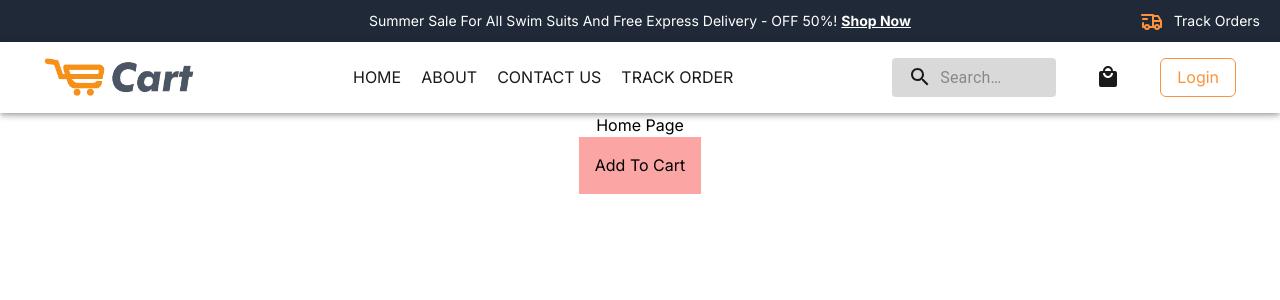
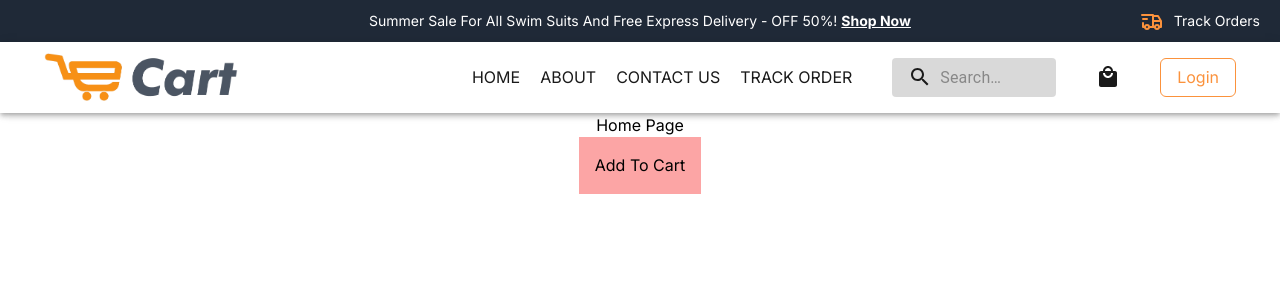
Before and after one commit to Babar78/eCart, a Next.js app in the folder client/: page / in a window 1280 px wide. Shown: the top 300 px of the page. Built offline with nearby package versions, Linux system fonts and the light colour scheme.

Commit message:
chore: Update image loading and styling in login and signup pages

```diff
--- a/client/app/login/page.tsx
+++ b/client/app/login/page.tsx
@@ -13,11 +13,18 @@ const LoginPage = () => {
           alt="Auth Page Image"
           width={805}
           height={780}
+          priority
         />
       </section>
       <section className="lg:col-span-3 lg:flex flex-col justify-center lg:items-start items-center lg:bg-transparent bg-white lg:rounded-none rounded-lg lg:p-0 p-10 sm:w-fit w-full">
         <div className="lg:block flex items-center justify-center">
-          <Image src="/logo/logo1.png" alt="Logo" width={150} height={100} />
+          <Image
+            src="/logo/logo1.png"
+            alt="Logo"
+            width={150}
+            height={100}
+            style={{ width: "100%", height: "auto" }}
+          />
         </div>
         <LoginForm />
         <div className="lg:w-[370px] w-full mt-5">
--- a/client/app/signup/page.tsx
+++ b/client/app/signup/page.tsx
@@ -13,11 +13,19 @@ const Signup = () => {
           alt="Auth Page Image"
           width={805}
           height={780}
+          priority
         />
       </section>
       <section className="lg:col-span-3 lg:flex flex-col justify-center lg:items-start items-center lg:bg-transparent bg-white lg:rounded-none rounded-lg lg:p-0 p-10 sm:w-fit w-full">
         <div className="lg:block flex items-center justify-center">
-          <Image src="/logo/logo1.png" alt="Logo" width={150} height={100} />
+          <Image
+            src="/logo/logo1.png"
+            alt="Logo"
+            width={150}
+            height={100}
+            style={{ width: "100%", height: "auto" }}
+            priority
+          />
         </div>
         <SignupForm />
         <div className="sm:w-[370px] w-full mt-5">
--- a/client/components/Navbar/Navbar.tsx
+++ b/client/components/Navbar/Navbar.tsx
@@ -19,7 +19,16 @@ const Navbar = () => {
       >
         <Toolbar className="max-w-[1240px] mx-auto w-full space-x-10 p-0!">
           <div className="grow">
-            <Image src={logo} alt="" className="max-w-[150px]" />
+            <Link href={"/"}>
+              <Image
+                src={logo}
+                alt="Website Logo"
+                priority
+                width={150}
+                height={50}
+                style={{ width: "50%", height: "auto" }}
+              />
+            </Link>
           </div>
           <Box
             className="flex gap-5"
```
